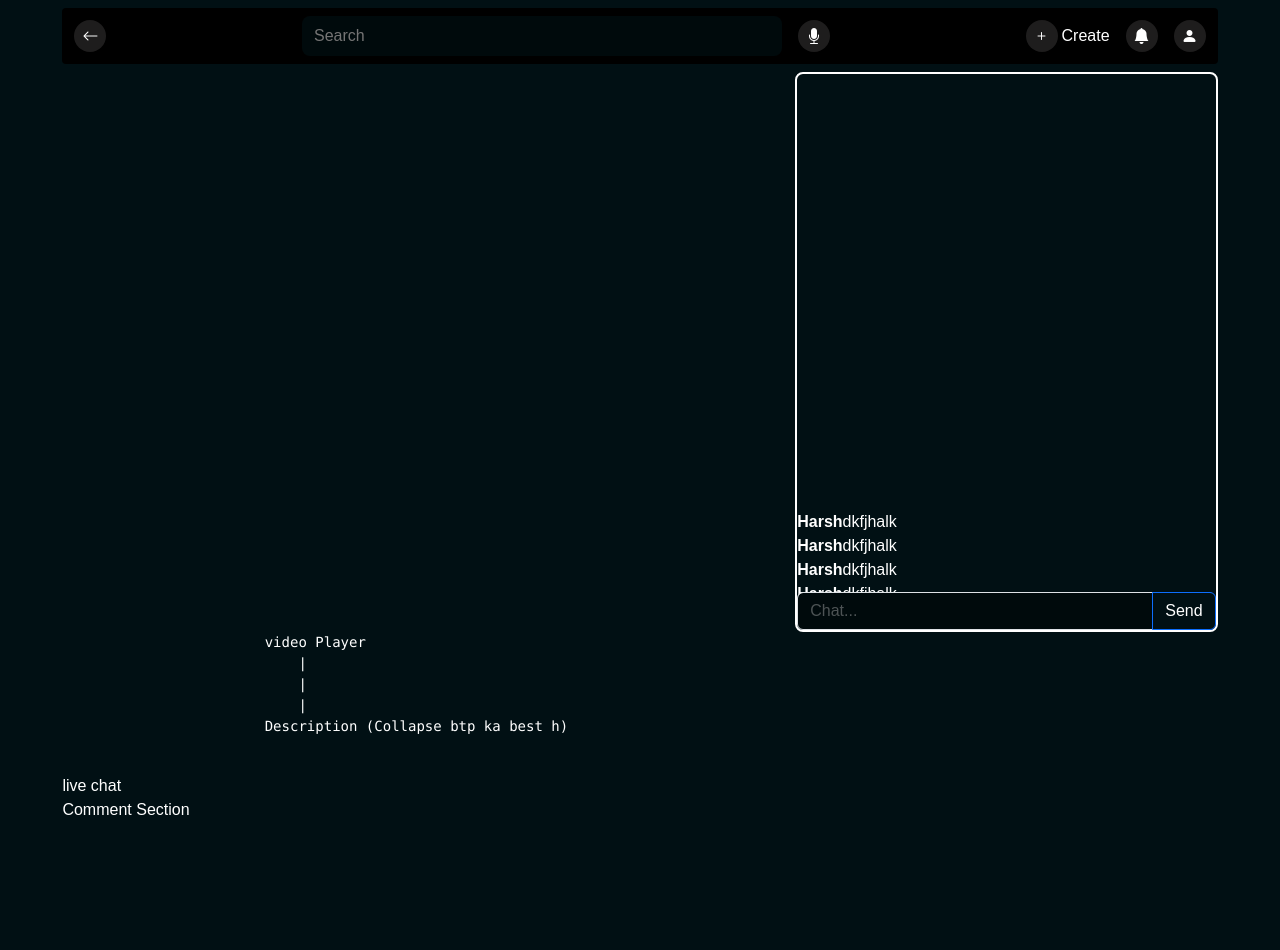
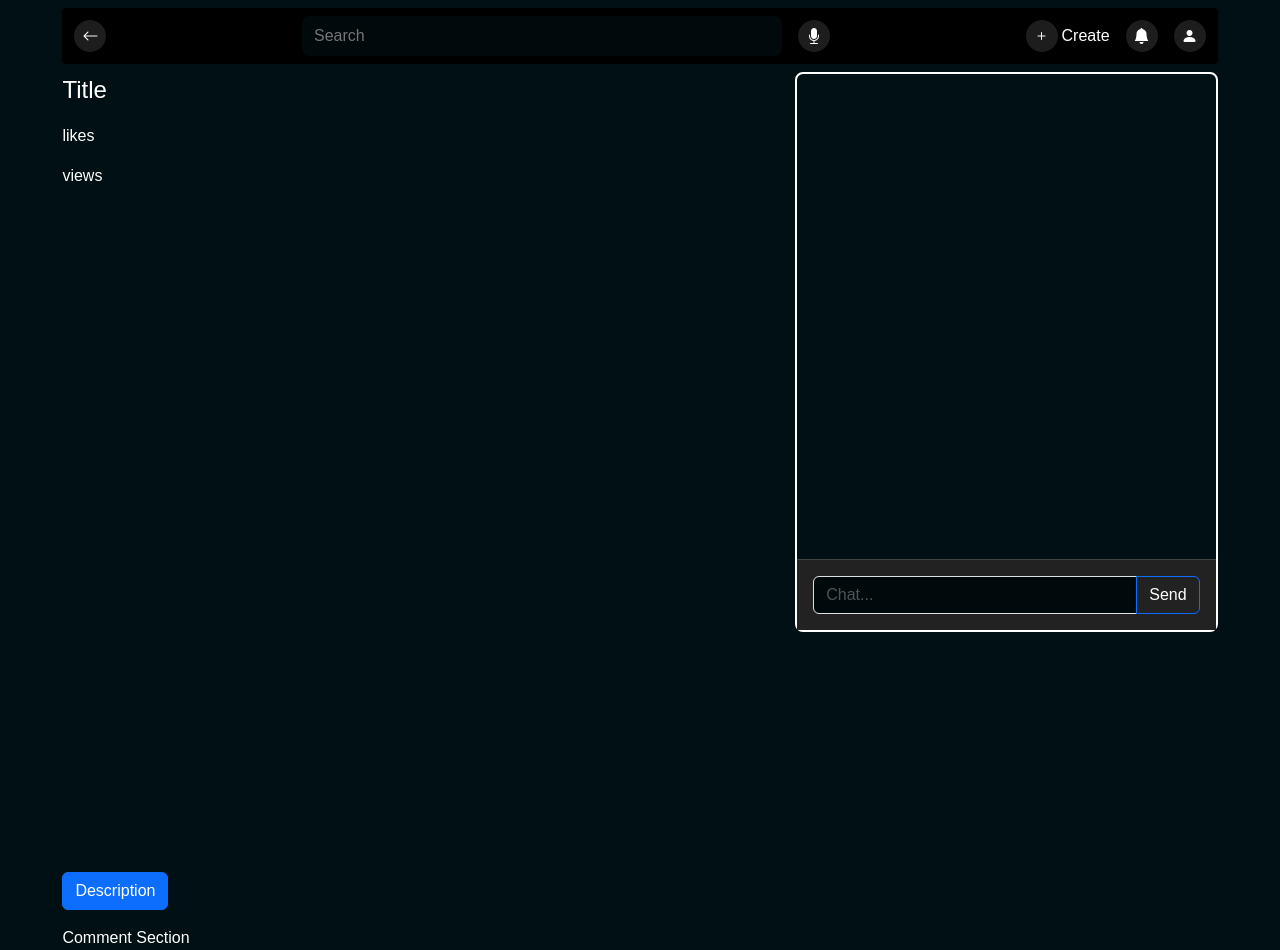
Before and after one commit to Harsh180303/youtube-lite, a plain HTML site: page video.html in a window 1280 px wide. Before the commit the page ends 822 px from the top, so only its background shows below. Drawn offline with nearby package versions, Linux system fonts and the light colour scheme.

Commit message:
added description and live chat

```diff
--- a/style.css
+++ b/style.css
@@ -197,8 +197,12 @@ body {
 }
 
 #chat_msg_box {
-    position: absolute;
-    bottom: 0%;
+    /* position: absolute;
+    bottom: 0%; */
+    display: flex;
+    padding: 1rem;
+    border-top: 1px solid #444;
+    background: #222;
 }
 
 .chat_input::placeholder{
@@ -207,6 +211,7 @@ body {
 
 .newChat {
     display: flex;
+    column-gap: 0.5rem;
 }
 
 #live_chat_container {
@@ -214,4 +219,24 @@ body {
     overflow-y: auto;
     display: flex;
     flex-direction: column-reverse;
+    padding: 1rem;
 }
+
+.chat_wrapper {
+  display: flex;
+  flex-direction: column;
+  height: 100vh; /* ya jitni height tu chahta hai */
+}
+
+
+/* Description */
+
+#description {
+    background-color: transparent !important;
+    border: 2px solid white !important;
+}
+
+#title {
+    font-size: x-large;
+    box-shadow: white;
+}
--- a/video.html
+++ b/video.html
@@ -43,10 +43,20 @@
             <!-- Embeded video player + live chat-->
 
             <div class="live_container">
+                <div>
                     <div id="attach_iframe">
 
                     </div>
+                    <p id="title">Title</p>
 
+                    <div>
+                        <p>likes</p>
+                        <p>views</p>
+                    </div>
+                </div>
+
+
+                <div class="chat_wrapper">
                     <div class="live_chat">
                         <div id="live_chat_container">
                             <!-- chat window -->
@@ -59,24 +69,22 @@
                         </div>
                     </div>
                 </div>
-
-            <!-- Description -->
-
-            <div>
-                <div>
-                    <pre>
-                        video Player
-                            |
-                            |
-                            |
-                        Description (Collapse btp ka best h)
-                    </pre>
             </div>
 
             <div>
-                    live chat
+                <p class="d-inline-flex gap-1 ">
+                    <a class="btn btn-primary" data-bs-toggle="collapse" href="#collapseExample" role="button" aria-expanded="false" aria-controls="collapseExample">
+                        Description
+                    </a>
+                    </p>
+
+                    <div class="collapse" id="collapseExample">
+                        <div class="card card-body" id="description">
                         </div>
                     </div>
+            </div>
+
+            <!-- Description -->
 
             <!-- Comments section -->
 
--- a/videoScript.js
+++ b/videoScript.js
@@ -9,7 +9,7 @@ window.onload = () => {
         frame.width = '560'
         frame.height = '315'
         frame.src=`https://www.youtube.com/embed/${videoId}`
-        frame.allow = "accelerometer; autoplay=1; clipboard-write; encrypted-media; gyroscope; picture-in-picture; web-share";
+        frame.allow = "accelerometer; autoplay; clipboard-write; encrypted-media; gyroscope; picture-in-picture; web-share";
         frame.allowFullscreen = true
 
         attach_iframe.appendChild(frame)
@@ -35,4 +35,26 @@ async function randomChat() {
     }, 1000)  // after every 1 sec i.e. 1000ms
 }
 
-randomChat()
+// randomChat()
+
+async function getDescription() {
+    let descriptionText = document.getElementById('description')
+    let title = document.getElementById('title')
+    let data = localStorage.getItem('myApiData')
+    const storedData = JSON.parse(data)
+    console.log(storedData)
+
+    for (let i = 0; i <= 50; i++) {
+        const params = new URLSearchParams(window.location.search)
+        if (params.get('id') == storedData[i].id) {
+            // console.log("id found: ", storedData[i].id)
+            const description = storedData[i].snippet.description
+            const titleContent = storedData[i].snippet.title
+            console.log(description)
+            descriptionText.innerText= description
+            title.innerText = titleContent
+        }
+    }
+}
+
+getDescription()
```
Also changed, not shown: script.js (+7 -0 lines). Lines whose indentation alone changed are shown as unchanged.
